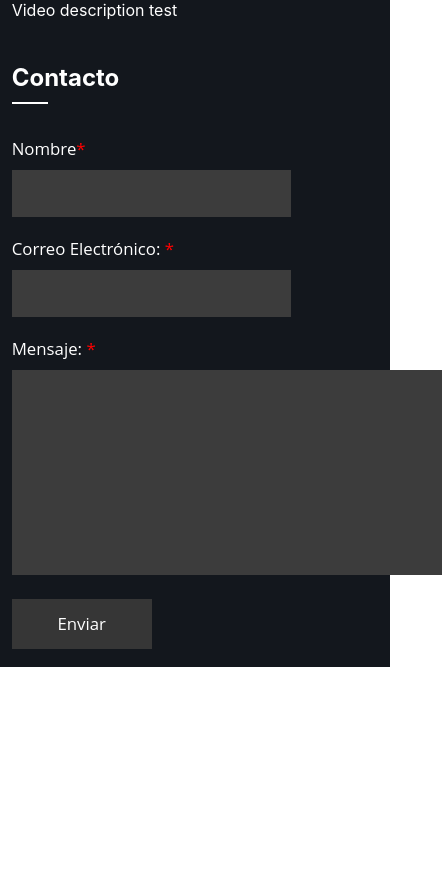
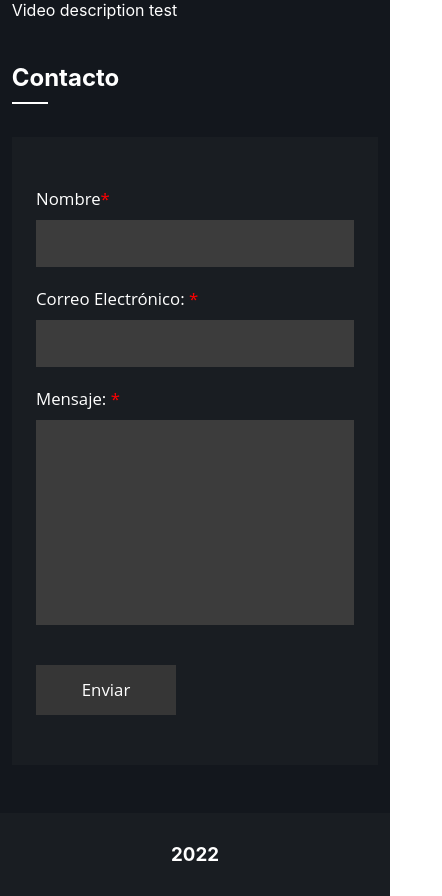
Before and after one commit to jdhl27/portfolio, a React (Create React App) app: page / in a window 390 px wide. Shown: the part 5620-6516 px from the top of the page, 442 px wide, since content can reach past the window. Before the commit the page ends 6287 px from the top, so only its background shows below. Built offline with nearby package versions, Linux system fonts and the light colour scheme.

Commit message:
Fix form

```diff
--- a/src/App.css
+++ b/src/App.css
@@ -23,7 +23,7 @@
 }
 
 .container{
-  padding: 0.5% 13.4%;
+  padding: 1.5% 13.4%;
 }
 
 
--- a/src/components/ContactUs/index.jsx
+++ b/src/components/ContactUs/index.jsx
@@ -41,6 +41,7 @@ export const ContactUs = () => {
   };
 
   return (
+    <div className="container-border">
       <form className="contact-form" ref={form} onSubmit={sendEmail}>
         <label for="name">
           Nombre<span className="required">*</span>
@@ -57,5 +58,6 @@ export const ContactUs = () => {
         <br />
         <input type="submit" value="Enviar" className="send" />
       </form>
+    </div>
   );
 };
--- a/src/components/ContactUs/styles.css
+++ b/src/components/ContactUs/styles.css
@@ -1,4 +1,13 @@
+.contact-form {
+  display: grid;
+  justify-content: center;
+}
 
+.container-border {
+  padding: 40px;
+  background-color: #191d22;
+  /* width: 38%; */
+}
 .contact-form .text-input {
   border: none;
   padding: 10px 15px;
@@ -83,6 +92,28 @@ span.required {
   margin-left: 10%;
 }
 
+@media all and (max-width: 699px){
+  .contact-form textarea {
+    background: rgb(60, 60, 60);
+    resize: none;
+    padding: 15px;
+    height: 175px;
+    width: 288px;
+    margin: 10px 0px;
+    color: white;
+    font-family: "Open Sans", Helvetica, sans-serif;
+    font-size: 120%;
+    border: none;
+    outline: none;
+    -webkit-font-smoothing: antialiased;
+    -webkit-transition: all 0.2s ease-in;
+    -ms-transition: all 0.2s ease-in;
+    -moz-transition: all 0.2s ease-in;
+    -o-transition: all 0.2s ease-in;
+    transition: all 0.2s ease-in;
+  }
+}
+
 /* Animación */
 @keyframes slidein {
   from {
--- a/src/components/Footer/index.jsx
+++ b/src/components/Footer/index.jsx
@@ -1,7 +1,16 @@
-import React from "react";
+import React, { useEffect, useState } from "react";
+import './styles.css'
 
 const FooterComponent = () => {
-  return <div></div>;
+  const [year, setYear] = useState(null);
+  useEffect(() => {
+    setYear(new Date().getFullYear());
+  }, []);
+  return (
+    <footer>
+      <h3>{year}</h3>
+    </footer>
+  );
 };
 
 export default FooterComponent;
--- /dev/null
+++ b/src/components/Footer/styles.css
@@ -0,0 +1,10 @@
+h3{
+    margin: 0;
+}
+
+footer {
+    background-color: #191d22;
+    text-align: center;
+    padding: 30px;
+    margin-top: 40px;
+}
```
